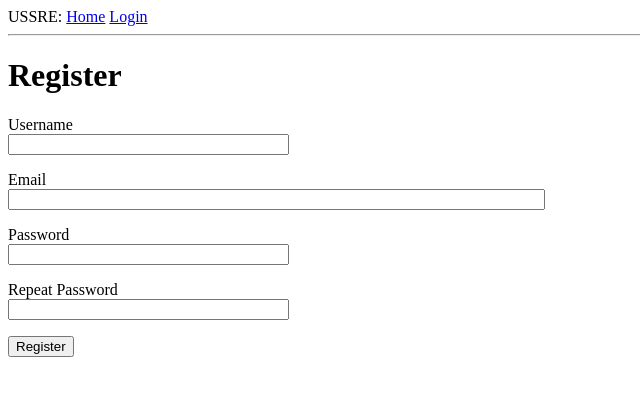
After one commit to felixyh/flask-ussre, a Flask app: page /register in a window 1280 px wide. The commit adds this page. Shown: the top 396 px of the page, without its empty margins (0-640 px from the left). Run offline with Flask 3, Linux system fonts and the light colour scheme.

Commit message:
chapter-5

```diff
--- a/app/__init__.py
+++ b/app/__init__.py
@@ -5,10 +5,16 @@ from config import Config
 from flask_sqlalchemy import SQLAlchemy
 from flask_migrate import Migrate
 
+# login extention
+from flask_login import LoginManager
+
 app = Flask(__name__)
 app.config.from_object(Config)
 
 db = SQLAlchemy(app)
 migrate = Migrate(app, db)
 
+login = LoginManager(app)
+login.login_view = 'login'
+
 from app import routes, models
--- a/app/forms.py
+++ b/app/forms.py
@@ -1,6 +1,10 @@
 from flask_wtf import FlaskForm
 from wtforms import StringField, PasswordField, BooleanField, SubmitField
-from wtforms.validators import DataRequired
+from wtforms.validators import ValidationError, DataRequired, Email, EqualTo
+
+import sqlalchemy as sa
+from app import db
+from app.models import User
 
 # 自定义登陆表单类，继承Flaskform
 class LoginForm(FlaskForm):
@@ -8,3 +12,24 @@ class LoginForm(FlaskForm):
     password = PasswordField('Password', validators=[DataRequired()])
     remember_me = BooleanField('Remember me')
     submit = SubmitField('Sign In')
+
+# 自定义注册表单类，继承Flaskform
+class RegistrationForm(FlaskForm):
+    username = StringField('Username', validators=[DataRequired()])
+    email = StringField('Email', validators=[DataRequired(), Email()])
+    password = PasswordField('Password', validators=[DataRequired()])
+    password2 = PasswordField(
+        'Repeat Password', validators=[DataRequired(), EqualTo('password')])
+    submit = SubmitField('Register')
+
+    def validate_username(self, username):
+        user = db.session.scalar(sa.select(User).where(
+            User.username == username.data))
+        if user is not None:
+            raise ValidationError('Please use a different username.')
+
+    def validate_email(self, email):
+        user = db.session.scalar(sa.select(User).where(
+            User.email == email.data))
+        if user is not None:
+            raise ValidationError('Please use a different email address.')
--- a/app/routes.py
+++ b/app/routes.py
@@ -1,12 +1,21 @@
-from flask import render_template, flash, redirect, url_for
+from flask import render_template, flash, redirect, url_for, request
 from app import app
-from app.forms import LoginForm
+from app.forms import LoginForm, RegistrationForm
 
+from flask_login import current_user, login_user, login_required, logout_user
+import sqlalchemy as sa
+from app import db
+from app.models import User
+
+from urllib.parse import urlsplit
+
+
+#view funciton for index
 @app.route('/')
 @app.route('/index')
+# decrator to require login
+@login_required
 def index():
-    # return "hello, world!"
-    user = {'username': 'Felix_Yanghui'}
     posts = [
         {
             'author': {'username': 'John'},
@@ -19,14 +28,46 @@ def index():
         }
     ]
 
-    return render_template('index.html', user=user, posts=posts)
+    return render_template('index.html', posts=posts)
 
+# View function for login
 @app.route('/login', methods=['GET', 'POST'])
 def login():
+    if current_user.is_authenticated:
+        return redirect(url_for('index'))
     form = LoginForm()
     if form.validate_on_submit():
-        flash('Login requested for user {}, remember_me={}'.format(
-            form.username.data, form.remember_me.data))
+        user = db.session.scalar(
+            sa.select(User).where(User.username == form.username.data))
+        if user is None or not user.check_password(form.password.data):
+            flash('Invalid username or password')
+            return redirect(url_for('login'))
+        login_user(user, remember=form.remember_me.data)
+        next_page = request.args.get('next')
+        if not next_page or urlsplit(next_page).netloc != '':
+            next_page = url_for('index')
+        return redirect(next_page)
+    return render_template('login.html', title='Sign In', form=form)
+
+
+# view function for logout
+@app.route('/logout')
+def logout():
+    logout_user()
+    return redirect(url_for('index'))
+
+
+# View function for registration
+@app.route('/register', methods=['GET', 'POST'])
+def register():
+    if current_user.is_authenticated:
         return redirect(url_for('index'))
-
-    return render_template('login.html', title='Sign In', form=form)
+    form = RegistrationForm()
+    if form.validate_on_submit():
+        user = User(username=form.username.data, email=form.email.data)
+        user.set_password(form.password.data)
+        db.session.add(user)
+        db.session.commit()
+        flash('Congratulations, you are now a registered user!')
+        return redirect(url_for('login'))
+    return render_template('register.html', title='Register', form=form)
--- a/app/templates/base.html
+++ b/app/templates/base.html
@@ -12,8 +12,12 @@
 <body>
     <div>
         USSRE:
-        <a href="/index">Home</a>
-        <a href="/login">Login</a>
+        <a href="{{ url_for('index') }}">Home</a>
+        {% if current_user.is_anonymous %}
+        <a href="{{ url_for('login') }}">Login</a>
+        {% else %}
+        <a href="{{ url_for('logout') }}">Logout</a>
+        {% endif %}
     </div>
     <hr>
     {% with messages = get_flashed_messages() %}
--- a/app/templates/index.html
+++ b/app/templates/index.html
@@ -1,7 +1,7 @@
 {% extends "base.html" %}
 
 {% block content%}
-    <h1>Hello, {{ user.username }}</h1>
+    <h1>Hello, {{ current_user.username }}</h1>
     {% for post in posts %}
         <div><p>{{post.author.username}} says: <b>{{post.body}}</b></p></div>
     {% endfor %}
--- a/app/templates/login.html
+++ b/app/templates/login.html
@@ -27,6 +27,7 @@
         </p>
         <p>{{ form.remember_me() }} {{ form.remember_me.label }}</p>
         <p>{{ form.submit() }}</p>
+        <p>New User? <a href="{{ url_for('register') }}">Click to Register!</a></p>
 
     </form>
 {% endblock%}
--- /dev/null
+++ b/app/templates/register.html
@@ -0,0 +1,37 @@
+{% extends "base.html" %}
+
+{% block content %}
+    <h1>Register</h1>
+    <form action="" method="post">
+        {{ form.hidden_tag() }}
+        <p>
+            {{ form.username.label }}<br>
+            {{ form.username(size=32) }}<br>
+            {% for error in form.username.errors %}
+            <span style="color: red;">[{{ error }}]</span>
+            {% endfor %}
+        </p>
+        <p>
+            {{ form.email.label }}<br>
+            {{ form.email(size=64) }}<br>
+            {% for error in form.email.errors %}
+            <span style="color: red;">[{{ error }}]</span>
+            {% endfor %}
+        </p>
+        <p>
+            {{ form.password.label }}<br>
+            {{ form.password(size=32) }}<br>
+            {% for error in form.password.errors %}
+            <span style="color: red;">[{{ error }}]</span>
+            {% endfor %}
+        </p>
+        <p>
+            {{ form.password2.label }}<br>
+            {{ form.password2(size=32) }}<br>
+            {% for error in form.password2.errors %}
+            <span style="color: red;">[{{ error }}]</span>
+            {% endfor %}
+        </p>
+        <p>{{ form.submit() }}</p>
+    </form>
+{% endblock %}
```
Also changed, not shown: app/models.py (+15 -1 lines), app.db.
